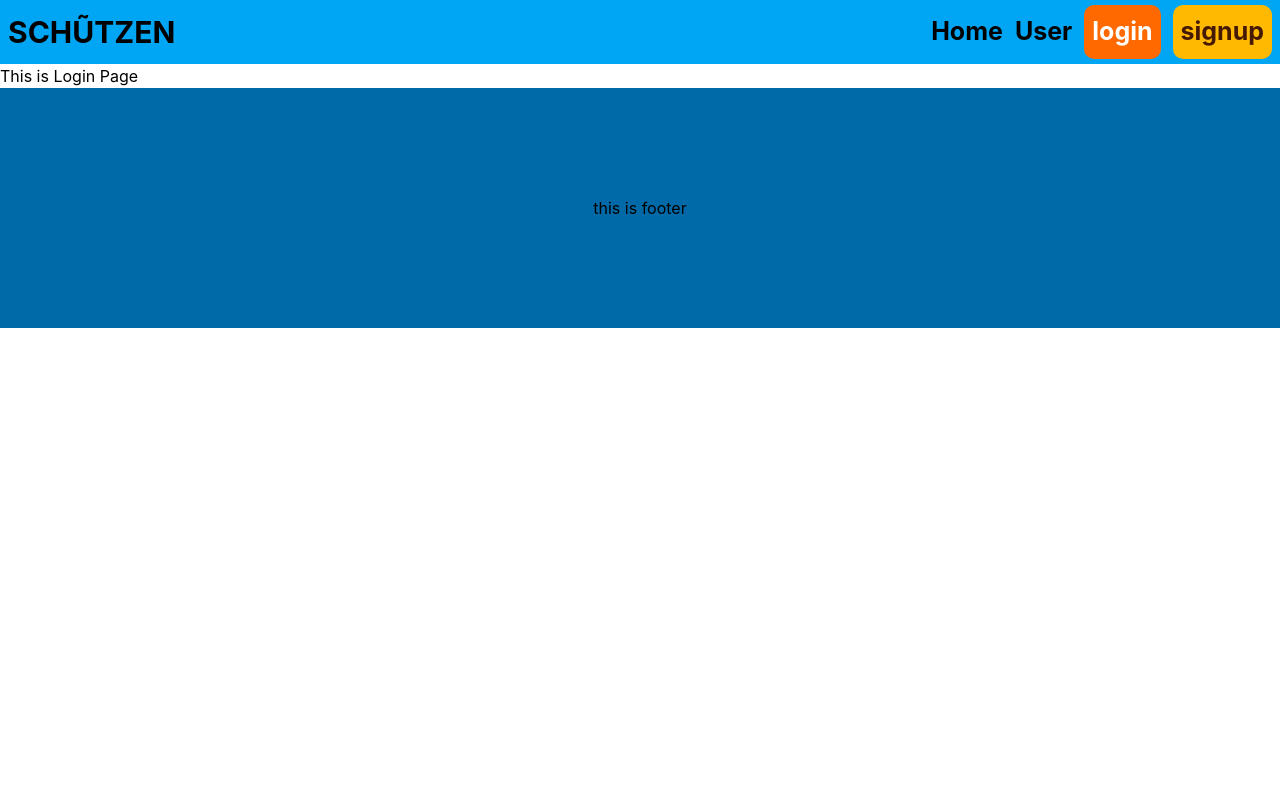
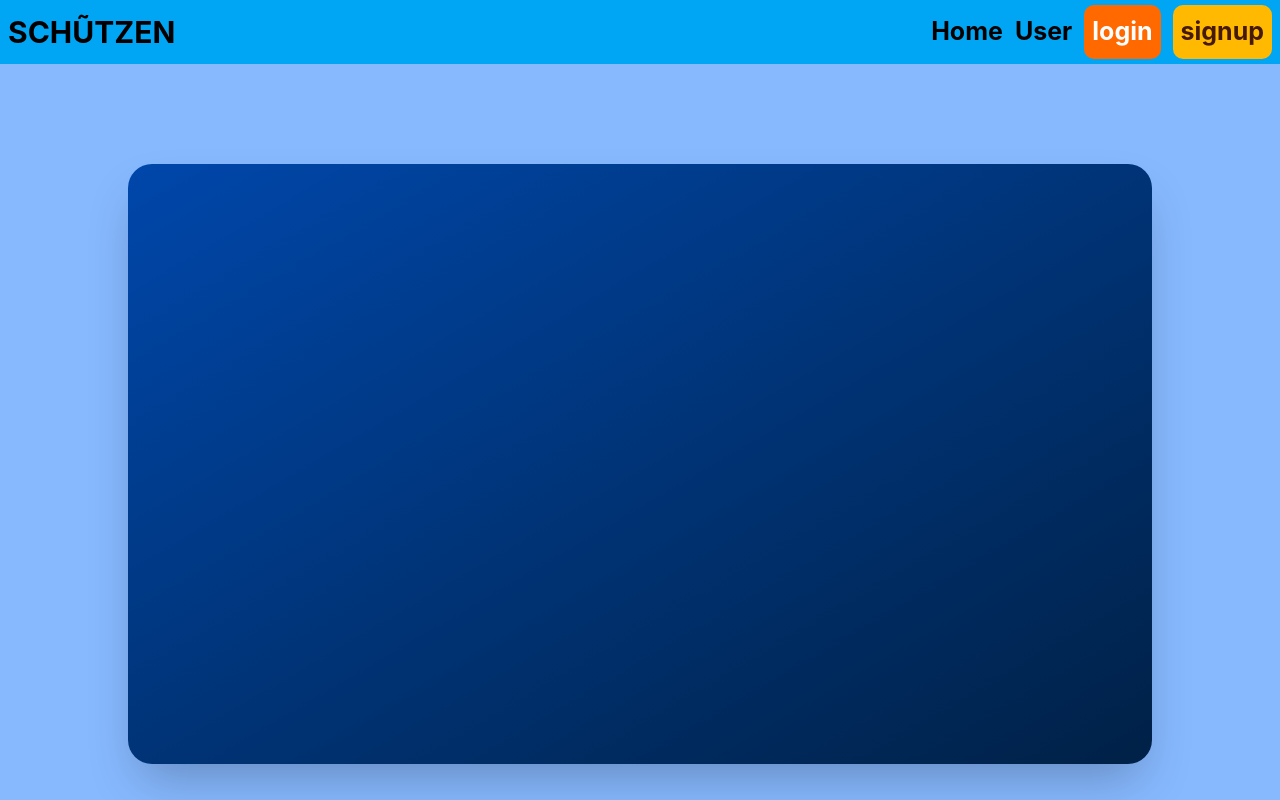
Before and after one commit to lucky-KRMU/projexa-project-SLASH, a React (Vite) app in the folder FrontEnd/Schutzen/: page /login in a window 1280 px wide. Shown: the top 800 px of the page. Built offline with nearby package versions, Linux system fonts and the light colour scheme.

Commit message:
FE- update styles of login page

```diff
--- a/FrontEnd/Schutzen/src/Components/Login/Login.jsx
+++ b/FrontEnd/Schutzen/src/Components/Login/Login.jsx
@@ -1,11 +1,17 @@
 import React from 'react'
 
-function Login() {
+const LoginPage = () => {
   return (
-    <>
-    This is Login Page
-    </>
+    <div className='min-h-screen w-full flex items-center justify-center bg-[#87b9ff] p-4'>
+
+      <div className='relative w-full max-w-5xl h-150 bg-linear-to-br from-[#0047ab] to-[#002147] rounded-3xl overflow-hidden shadow-2xl flex items-center justify-center '>
+
+
+      </div>
+
+
+    </div>
   )
 }
 
-export default Login
+export default LoginPage
```
